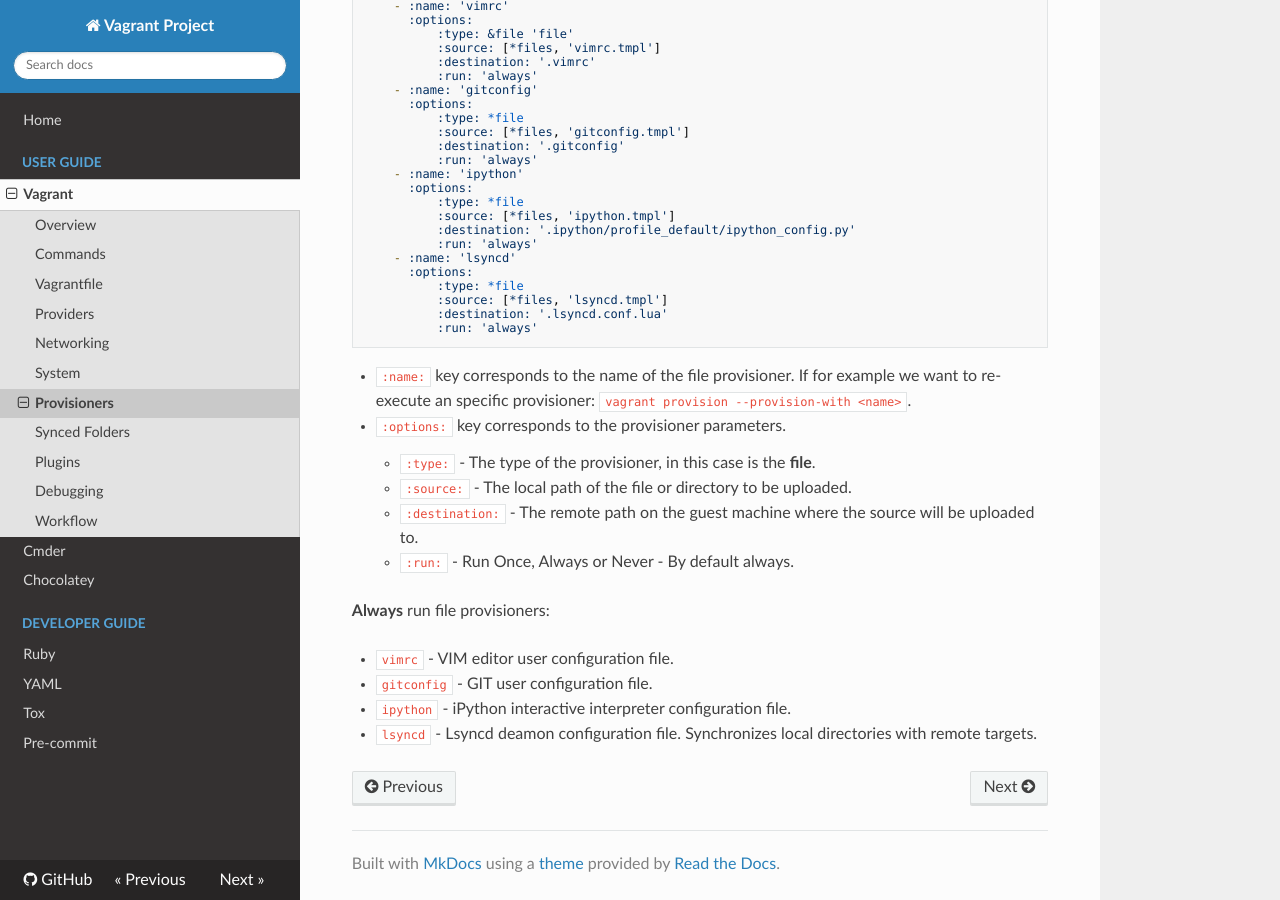
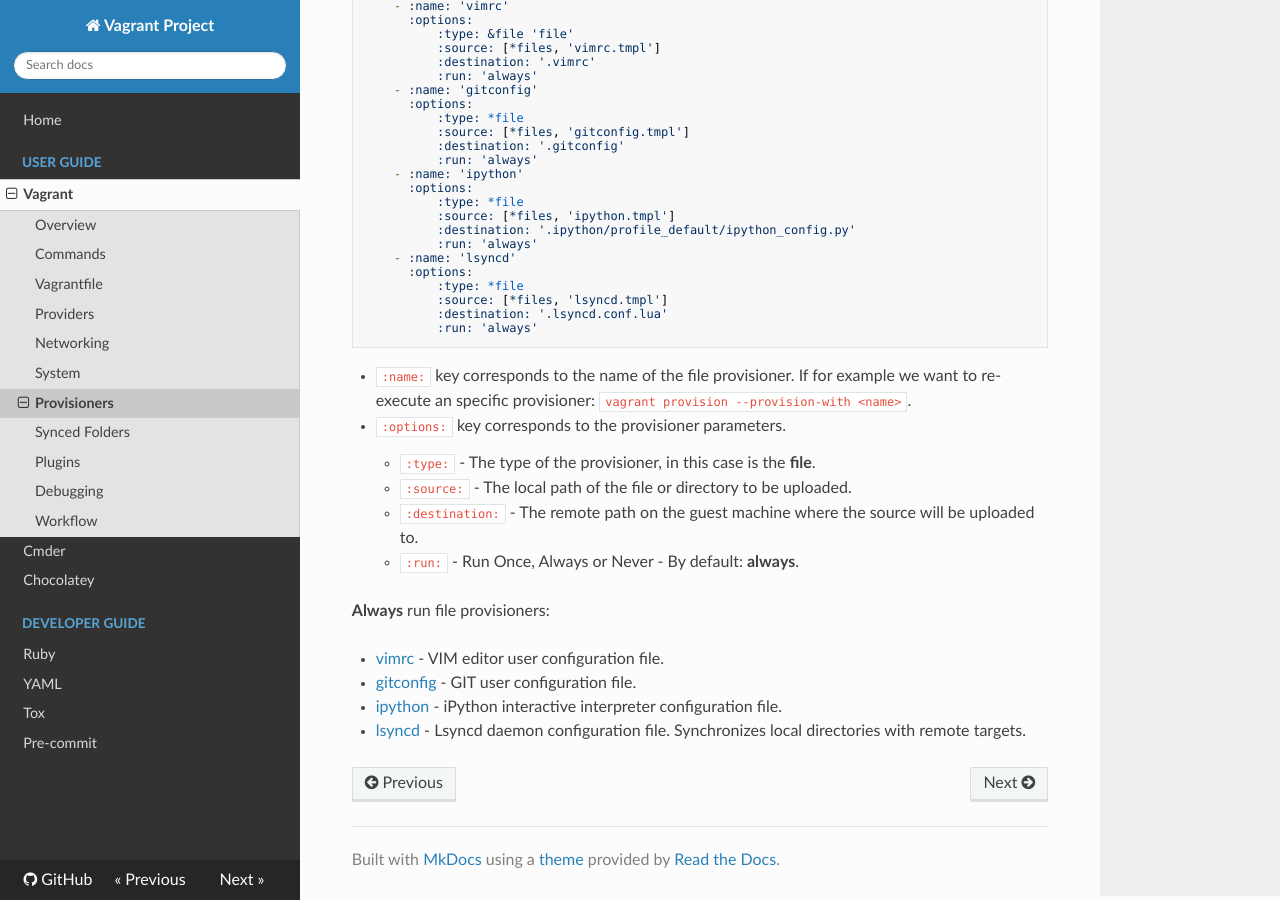
Before and after one commit to theodore86/TestVM, an MkDocs documentation site: the page built from docs/vagrant/provision.md, in a window 1280 px wide and 900 px high, scrolled down 2996 px. Built offline with MkDocs 1.6.1, drawn with Linux system fonts in a browser that asks for light colours; nearby versions of some CDN libraries.

Commit message:
Fixes and additions
Fix apt autoremove prompt for answer
Add ruby module for vagrant-vbguest plugin
Update provisioning documentation
Update package versions for chocolatey.config

```diff
--- a/docs/vagrant/provision.md
+++ b/docs/vagrant/provision.md
@@ -158,11 +158,11 @@ The File provisioner allows you to upload a file or directory from the host mach
     - ``:type:`` - The type of the provisioner, in this case is the **file**.
     - ``:source:`` - The local path of the file or directory to be uploaded.
     - ``:destination:`` -  The remote path on the guest machine where the source will be uploaded to.
-    - ``:run:`` - Run Once, Always or Never - By default always.
+    - ``:run:`` - Run Once, Always or Never - By default: **always**.
 
 **Always** run file provisioners:
 
-- ``vimrc`` - VIM editor user configuration file.
-- ``gitconfig`` - GIT user configuration file.
-- ``ipython`` - iPython interactive interpreter configuration file.
-- ``lsyncd`` -  Lsyncd deamon configuration file. Synchronizes local directories with remote targets.
+- [vimrc](https://vimconfig.com/) - VIM editor user configuration file.
+- [gitconfig](https://git-scm.com/docs/git-config) - GIT user configuration file.
+- [ipython](https://ipython.org/ipython-doc/stable/config/index.html) - iPython interactive interpreter configuration file.
+- [lsyncd](https://axkibe.github.io/lsyncd) -  Lsyncd daemon configuration file. Synchronizes local directories with remote targets.
```
Also changed, not shown: vagrant.yaml (+10 -0 lines), 4 other files.
